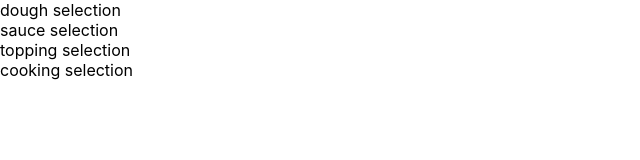
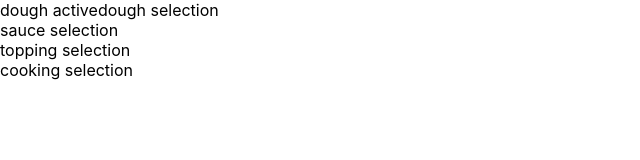
Before and after one commit to richpjames/pizza-factory, a React (Vite) app: page / in a window 1280 px wide. Shown: the top 160 px of the page, without its empty margins (0-640 px from the left). Built offline with nearby package versions, Linux system fonts and the light colour scheme.

Commit message:
make dough initially active

```diff
--- a/src/App.tsx
+++ b/src/App.tsx
@@ -1,20 +1,20 @@
-import React, { useState } from 'react'
+import React, { useState } from "react";
 import { Dough } from "./components/Dough";
-import { Sauce } from './components/Sauce';
-import { Topping } from './components/Topping';
-import { Cooking } from './components/Cooking';
+import { Sauce } from "./components/Sauce";
+import { Topping } from "./components/Topping";
+import { Cooking } from "./components/Cooking";
 
 function App() {
-  const [count, setCount] = useState(0)
+  const [count, setCount] = useState(0);
 
   return (
     <div className="App">
-      <Dough />
+      <Dough active />
       <Sauce />
       <Topping />
       <Cooking />
     </div>
-  )
+  );
 }
 
-export default App
+export default App;
--- a/src/components/Dough.tsx
+++ b/src/components/Dough.tsx
@@ -7,7 +7,7 @@ interface DoughProps {
 export const Dough: React.FC<DoughProps> = ({ active }) => {
   return (
     <div data-state={active}>
-      {active && "active"}
+      {active && "dough active"}
       dough selection
     </div>
   );
```
Also changed, not shown: 2 other files (tests, documents, lock files or other folders).
